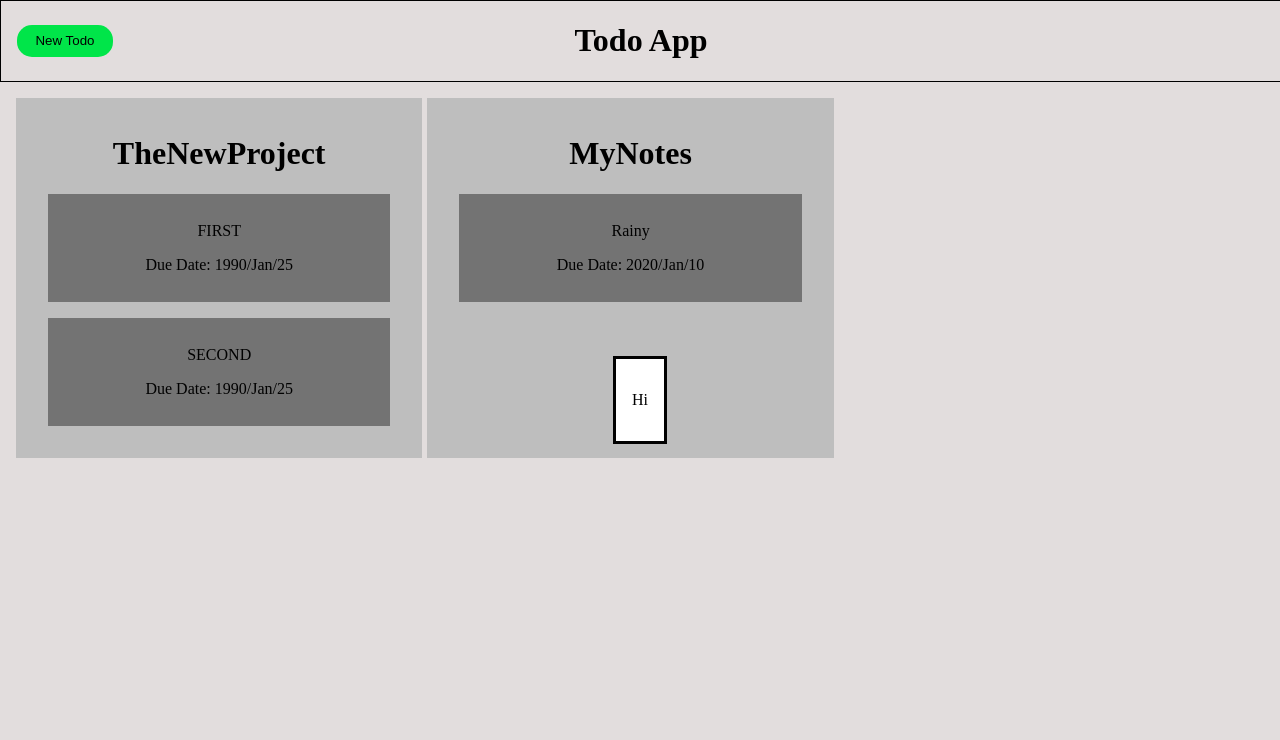
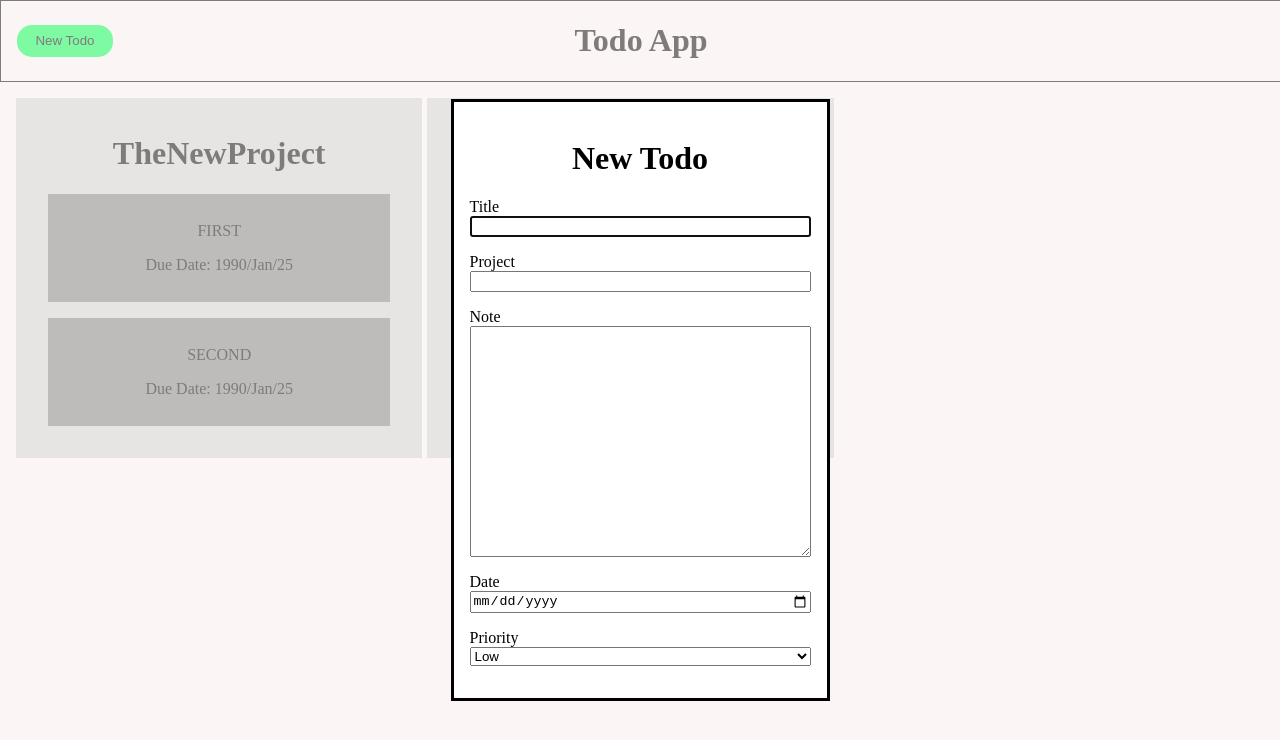
Before and after one commit to Pythonic2023/todo-app, a website built with webpack: page src/template.html in a window 1280 px wide. Both pictures are taken after a click on the button "New Todo". Built offline with nearby package versions, Linux system fonts and the light colour scheme.

Commit message:
Add modal popup, transparency adjust.

```diff
--- a/src/index.css
+++ b/src/index.css
@@ -1,5 +1,3 @@
-
-
 body {
     box-sizing: border-box;
     max-width: 100%;
@@ -58,3 +56,23 @@ body {
     padding: 1rem;
     width: 30%;
 }
+
+/*Sets transparency to set focus on the modal*/
+dialog::backdrop {
+    background: rgba(252, 246, 246, 0.5);
+}
+
+.form {
+    display: flex;
+    flex-direction: column;
+    gap: 1rem;
+}
+
+label {
+    display: flex;
+    flex-direction: column;
+}
+
+.dialog-header {
+    text-align: center;
+}
--- a/src/index.js
+++ b/src/index.js
@@ -25,11 +25,58 @@ let body = document.querySelector('body');
 
 body.addEventListener('click', (e) => {
     if(e.target.className === "newTodoButton"){
-        console.log("Hi");
         const dialog = document.createElement('dialog');
+        const newTodoDialogParagraph = document.createElement('h1');
+        newTodoDialogParagraph.classList.add("dialog-header");
+        newTodoDialogParagraph.textContent = "New Todo";
+        dialog.appendChild(newTodoDialogParagraph);
+
+        const form = document.createElement('form');
+        form.classList.add('form');
+        const titleLabel = document.createElement('label');
+        titleLabel.textContent = "Title";
+        const projectLabel = document.createElement('label');
+        projectLabel.textContent = "Project";
+        const noteLabel = document.createElement('label');
+        noteLabel.textContent = "Note"
+        const noteTextArea = document.createElement('textarea');
+        noteTextArea.rows = "15";
+        noteTextArea.cols = "40";
+        noteLabel.appendChild(noteTextArea);
+        const dateLabel = document.createElement('label');
+        dateLabel.textContent = "Date";
+        const dateInput = document.createElement('input');
+        dateInput.type = "date";
+        dateLabel.appendChild(dateInput);
+        const notePriorityLabel = document.createElement('label');
+        notePriorityLabel.textContent = "Priority";
+        const prioritySelect = document.createElement('select');
+        const lowPriorityOption = document.createElement('option');
+        lowPriorityOption.textContent = "Low";
+        const mediumPriorityOption = document.createElement('option');
+        mediumPriorityOption.textContent = "Medium";
+        const highPriorityOption = document.createElement('option');
+        highPriorityOption.textContent = "High";
+        prioritySelect.appendChild(lowPriorityOption);
+        prioritySelect.appendChild(mediumPriorityOption);
+        prioritySelect.appendChild(highPriorityOption);
+        notePriorityLabel.appendChild(prioritySelect);
+
+
+
+
+        const projectInput = document.createElement('input');
+        projectLabel.appendChild(projectInput);
+        const titleInput = document.createElement('input');
+        titleLabel.appendChild(titleInput);
+        dialog.appendChild(form);
+        form.appendChild(titleLabel);
+        form.appendChild(projectLabel);
+        form.appendChild(noteLabel);
+        form.appendChild(dateLabel);
+        form.appendChild(notePriorityLabel);
         dialog.classList.add("todo-dialog");
         const dialogText = document.createElement('p');
-        dialogText.textContent = "Hi";
         dialog.appendChild(dialogText);
         mainContent.appendChild(dialog);
         dialog.showModal();
```
